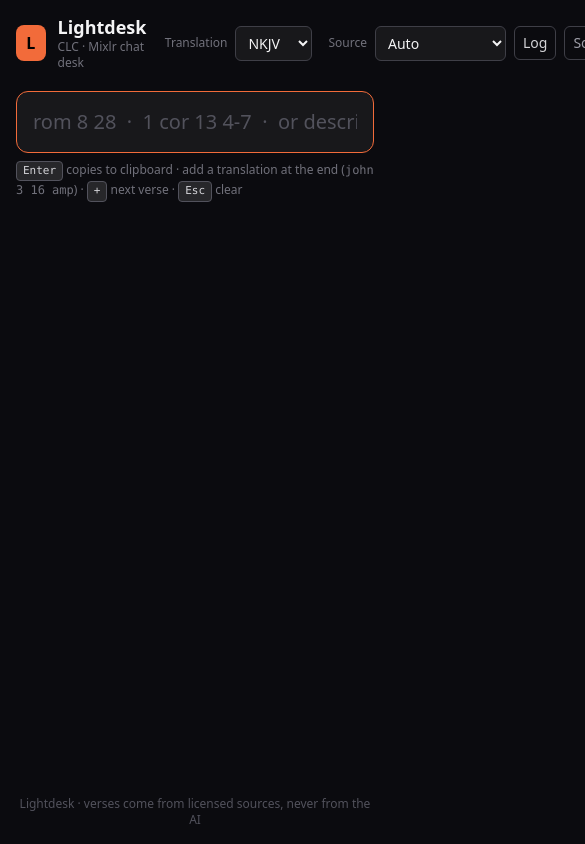
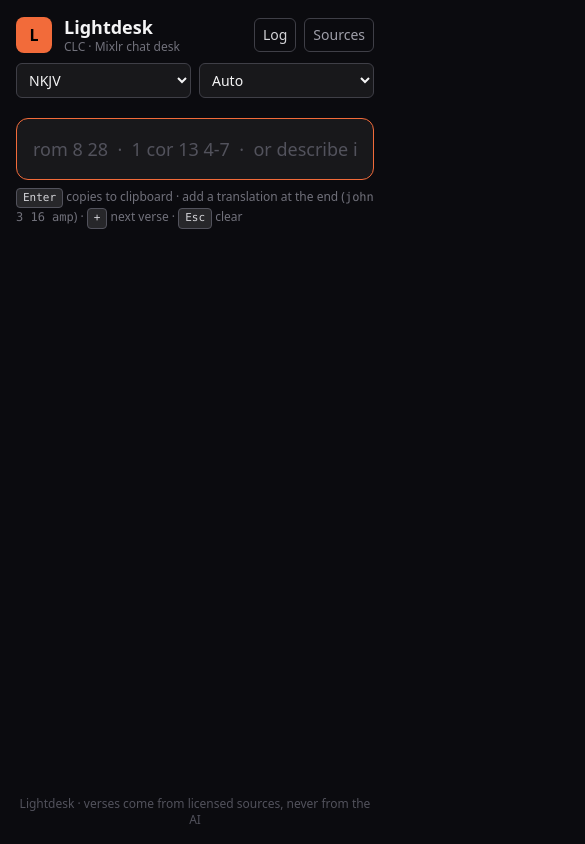
Before and after one commit to Onibenjo/light-desk, a Next.js app: page / in a window 390 px wide. Shown: the top 844 px of the page, 585 px wide, since content can reach past the window. Built offline with nearby package versions, Linux system fonts and the light colour scheme.

Commit message:
style: responsiveness

```diff
--- a/src/app/diag/page.tsx
+++ b/src/app/diag/page.tsx
@@ -24,13 +24,13 @@ export default function DiagPage() {
   }, []);
 
   return (
-    <main className="mx-auto max-w-3xl space-y-5 p-6">
-      <header className="flex items-center justify-between">
-        <div>
+    <main className="mx-auto max-w-3xl space-y-5 p-4 sm:p-6">
+      <header className="flex flex-wrap items-center justify-between gap-3">
+        <div className="min-w-0">
           <h1 className="text-lg font-semibold">Lightdesk · source check</h1>
           <p className="text-xs text-zinc-500">Which verse sources are working for this deployment.</p>
         </div>
-        <div className="flex gap-2">
+        <div className="flex flex-wrap gap-2">
           <button onClick={() => run(false)} disabled={busy} className="rounded-md border border-zinc-700 px-3 py-1.5 text-sm disabled:opacity-50">
             Quick check
           </button>
@@ -44,11 +44,11 @@ export default function DiagPage() {
         <>
           <section className="rounded-xl border border-zinc-800 bg-zinc-900/60 p-4">
             <h2 className="mb-2 text-xs uppercase tracking-wide text-zinc-500">Config</h2>
-            <dl className="grid grid-cols-2 gap-x-4 gap-y-1 text-sm sm:grid-cols-3">
+            <dl className="grid grid-cols-1 gap-x-4 gap-y-1 text-sm sm:grid-cols-2 md:grid-cols-3">
               {Object.entries(data.env).map(([k, v]) => (
-                <div key={k} className="flex justify-between gap-2 border-b border-zinc-800/60 py-1">
-                  <dt className="text-zinc-400">{k}</dt>
-                  <dd className={typeof v === "boolean" ? (v ? "text-emerald-300" : "text-zinc-500") : "text-zinc-200"}>{typeof v === "boolean" ? (v ? "set" : "—") : v}</dd>
+                <div key={k} className="flex min-w-0 justify-between gap-2 border-b border-zinc-800/60 py-1">
+                  <dt className="min-w-0 truncate text-zinc-400">{k}</dt>
+                  <dd className={`min-w-0 break-all text-right ${typeof v === "boolean" ? (v ? "text-emerald-300" : "text-zinc-500") : "text-zinc-200"}`}>{typeof v === "boolean" ? (v ? "set" : "—") : v}</dd>
                 </div>
               ))}
             </dl>
@@ -57,10 +57,10 @@ export default function DiagPage() {
             <h2 className="mb-2 text-xs uppercase tracking-wide text-zinc-500">Checks</h2>
             <ul className="divide-y divide-zinc-800 text-sm">
               {data.checks.map((c) => (
-                <li key={c.name} className="flex gap-3 py-2">
-                  <span className={c.ok ? "text-emerald-400" : "text-red-400"}>{c.ok ? "✓" : "✗"}</span>
-                  <span className="w-56 shrink-0 text-zinc-200">{c.name}</span>
-                  <span className="text-zinc-400 break-all">
+                <li key={c.name} className="flex flex-wrap gap-x-3 gap-y-1 py-2">
+                  <span className={`shrink-0 ${c.ok ? "text-emerald-400" : "text-red-400"}`}>{c.ok ? "✓" : "✗"}</span>
+                  <span className="min-w-0 flex-1 break-words text-zinc-200 sm:w-56 sm:flex-none">{c.name}</span>
+                  <span className="min-w-0 basis-full break-all text-zinc-400 sm:basis-0 sm:flex-1">
                     {c.detail}
                     {c.ms !== undefined && <span className="ml-2 text-zinc-600">{c.ms} ms</span>}
                   </span>
--- a/src/app/page.tsx
+++ b/src/app/page.tsx
@@ -265,23 +265,27 @@ export default function Desk() {
 
   return (
     <main className="mx-auto flex min-h-screen max-w-3xl flex-col gap-5 p-4 sm:p-6">
-      <header className="flex items-center justify-between gap-3">
-        <div className="flex items-center gap-3">
-          <span className="grid h-9 w-9 place-items-center rounded-lg bg-[var(--accent)] text-black font-bold">L</span>
-          <div>
-            <h1 className="text-lg font-semibold leading-tight">Lightdesk</h1>
-            <p className="text-xs text-zinc-500">CLC · Mixlr chat desk</p>
+      <header className="flex flex-wrap items-center gap-x-3 gap-y-2">
+        <div className="order-1 flex min-w-0 flex-1 items-center gap-3">
+          <span className="grid h-9 w-9 shrink-0 place-items-center rounded-lg bg-[var(--accent)] text-black font-bold">L</span>
+          <div className="min-w-0">
+            <h1 className="truncate text-lg font-semibold leading-tight">Lightdesk</h1>
+            <p className="truncate text-xs text-zinc-500">CLC · Mixlr chat desk</p>
           </div>
         </div>
-        <div className="flex items-center gap-2">
-          <label className="text-xs text-zinc-500">Translation</label>
+        <div className="order-3 flex w-full items-center gap-2 sm:order-2 sm:w-auto">
+          <label htmlFor="ld-translation" className="hidden text-xs text-zinc-500 md:inline">
+            Translation
+          </label>
           <select
+            id="ld-translation"
+            aria-label="Translation"
             value={translation}
             onChange={(e) => {
               setTranslation(e.target.value);
               refocus();
             }}
-            className="rounded-md border border-zinc-700 bg-zinc-900 px-2 py-1.5 text-sm"
+            className="min-w-0 flex-1 rounded-md border border-zinc-700 bg-zinc-900 px-2 py-1.5 text-sm sm:flex-none"
           >
             {TRANSLATIONS.map((t) => (
               <option key={t.code} value={t.code}>
@@ -289,15 +293,19 @@ export default function Desk() {
               </option>
             ))}
           </select>
-          <label className="ml-2 text-xs text-zinc-500">Source</label>
+          <label htmlFor="ld-source" className="hidden text-xs text-zinc-500 md:ml-2 md:inline">
+            Source
+          </label>
           <select
+            id="ld-source"
+            aria-label="Source"
             value={sourceChoice}
             onChange={(e) => {
               setSourceChoice(e.target.value);
               refocus();
             }}
             title="Auto tries YouVersion, then API.Bible, then BibleGateway, then AI. Pick one to force it."
-            className={`rounded-md border bg-zinc-900 px-2 py-1.5 text-sm ${sourceChoice === "auto" ? "border-zinc-700" : sourceChoice === "llm" ? "border-red-500/60 text-red-200" : "border-amber-500/60 text-amber-200"}`}
+            className={`min-w-0 flex-1 rounded-md border bg-zinc-900 px-2 py-1.5 text-sm sm:flex-none ${sourceChoice === "auto" ? "border-zinc-700" : sourceChoice === "llm" ? "border-red-500/60 text-red-200" : "border-amber-500/60 text-amber-200"}`}
           >
             {SOURCE_OPTIONS.map((o) => (
               <option key={o.value} value={o.value}>
@@ -305,6 +313,8 @@ export default function Desk() {
               </option>
             ))}
           </select>
+        </div>
+        <div className="order-2 flex shrink-0 items-center gap-2 sm:order-3">
           <button onClick={toggleLog} className="rounded-md border border-zinc-700 px-2 py-1.5 text-sm text-zinc-300 hover:bg-zinc-800">
             {showLog ? "Hide log" : "Log"}
           </button>
@@ -323,7 +333,7 @@ export default function Desk() {
           onKeyDown={onKeyDown}
           disabled={!!busy}
           placeholder="rom 8 28  ·  1 cor 13 4-7  ·  or describe it: walk on snakes"
-          className="w-full rounded-xl border border-zinc-700 bg-zinc-900 px-4 py-4 text-xl outline-none placeholder:text-zinc-600 focus:border-[var(--accent)] disabled:opacity-60"
+          className="w-full rounded-xl border border-zinc-700 bg-zinc-900 px-4 py-4 text-lg outline-none sm:text-xl placeholder:text-zinc-600 focus:border-[var(--accent)] disabled:opacity-60"
         />
         <p className="text-xs text-zinc-500">
           <span className="kbd">Enter</span> copies to clipboard · add a translation at the end (<span className="font-mono">john 3 16 amp</span>) · <span className="kbd">+</span> next verse ·{" "}
@@ -341,11 +351,11 @@ export default function Desk() {
             <button
               key={c.label}
               onClick={() => lookup(refToQuery(c.ref))}
-              className="flex w-full items-center gap-3 rounded-lg border border-zinc-700 bg-zinc-900 px-4 py-3 text-left hover:border-[var(--accent)]"
+              className="flex w-full flex-wrap items-center gap-x-3 gap-y-1 rounded-lg border border-zinc-700 bg-zinc-900 px-4 py-3 text-left hover:border-[var(--accent)]"
             >
-              <span className="kbd">{i + 1}</span>
+              <span className="kbd shrink-0">{i + 1}</span>
               <span className="font-medium">{c.label}</span>
-              <span className="text-sm text-zinc-400">{c.why}</span>
+              <span className="min-w-0 break-words text-sm text-zinc-400">{c.why}</span>
             </button>
           ))}
         </section>
@@ -394,17 +404,17 @@ export default function Desk() {
               ))}
             </div>
           )}
-          <pre className="whitespace-pre-wrap font-sans text-[15px] leading-relaxed text-zinc-100">{result.chunks[copiedChunk]}</pre>
+          <pre className="whitespace-pre-wrap break-words font-sans text-[15px] leading-relaxed text-zinc-100">{result.chunks[copiedChunk]}</pre>
         </section>
       )}
 
       {chapter && (
         <section className="space-y-2 rounded-xl border border-zinc-800 bg-zinc-900/60 p-4">
-          <div className="flex items-center justify-between">
-            <h2 className="font-medium">
+          <div className="flex items-center justify-between gap-3">
+            <h2 className="min-w-0 truncate font-medium">
               {chapter.reference} · {chapter.translationCode}
             </h2>
-            <button onClick={() => setChapter(null)} className="text-sm text-zinc-400 hover:text-zinc-200">
+            <button onClick={() => setChapter(null)} className="shrink-0 text-sm text-zinc-400 hover:text-zinc-200">
               Close
             </button>
           </div>
@@ -431,11 +441,11 @@ export default function Desk() {
           <ul className="divide-y divide-zinc-800">
             {log.map((row) => (
               <li key={row.id} className="flex items-center justify-between gap-3 py-2 text-sm">
-                <span>
+                <span className="min-w-0 truncate">
                   <span className="mr-2 rounded bg-zinc-800 px-1.5 py-0.5 text-[11px] uppercase text-zinc-400">{row.kind}</span>
                   {row.label}
                 </span>
-                <span className="flex items-center gap-2">
+                <span className="flex shrink-0 items-center gap-2">
                   <span className="text-xs text-zinc-500">{new Date(row.createdAt).toLocaleTimeString([], { hour: "2-digit", minute: "2-digit" })}</span>
                   {row.body && (
                     <button onClick={() => copyText(row.body!).then(() => showToast(`Copied ${row.label} again`))} className="rounded border border-zinc-700 px-2 py-0.5 text-xs hover:bg-zinc-800">
```
